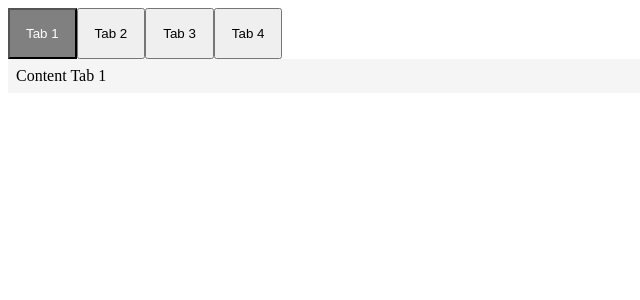
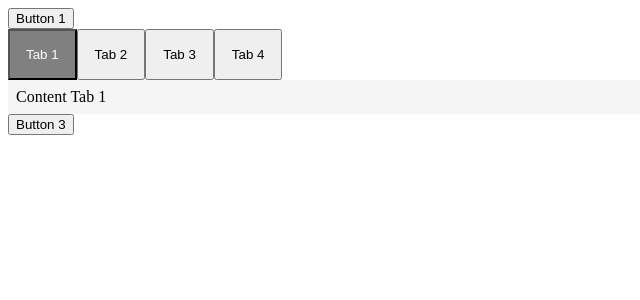
Before and after one commit to xingcdev/angular-tab-panel, an Angular app: page / in a window 1280 px wide. Shown: the top 300 px of the page, without its empty margins (0-640 px from the left). Built offline with nearby package versions, Linux system fonts and the light colour scheme.

Commit message:
add the button1 and the button3

```diff
--- a/src/app/app.component.html
+++ b/src/app/app.component.html
@@ -1 +1,3 @@
+<button>Button 1</button>
 <app-tab-panel></app-tab-panel>
+<button>Button 3</button>
--- a/src/app/tab-panel/components/tab-button/tab-button.component.html
+++ b/src/app/tab-panel/components/tab-button/tab-button.component.html
@@ -2,6 +2,7 @@
   role="tab"
   [attr.aria-controls]="'panel-' + panelId"
   [attr.aria-selected]="isSelected"
+  [attr.tabindex]="isSelected ? null : -1"
 >
   <ng-content></ng-content>
 </button>
--- a/src/app/tab-panel/components/tab-panel/tab-panel.component.html
+++ b/src/app/tab-panel/components/tab-panel/tab-panel.component.html
@@ -1,4 +1,5 @@
-<app-tab-list (keyup)="onKeys($event)">
+<!-- When a key is pressed -->
+<app-tab-list (keydown)="onKeys($event)">
   <app-tab-button
     [panelId]="0"
     [isSelected]="currentPanelId === 0"
--- a/src/app/tab-panel/components/tab-panel/tab-panel.component.ts
+++ b/src/app/tab-panel/components/tab-panel/tab-panel.component.ts
@@ -43,11 +43,10 @@ export class TabPanelComponent implements AfterViewInit {
   }
 
   onKeys(event: any) {
-    console.log(event.key);
-    if (event.key === 'ArrowUp' || event.key === 'ArrowLeft') {
+    if (event.key === 'ArrowUp' || event.key === 'ArrowLeft')
       this.focusTab(this.currentFocusedTab - 1);
-    } else {
+
+    if (event.key === 'ArrowDown' || event.key === 'ArrowRight')
       this.focusTab(this.currentFocusedTab + 1);
-    }
   }
 }
```
